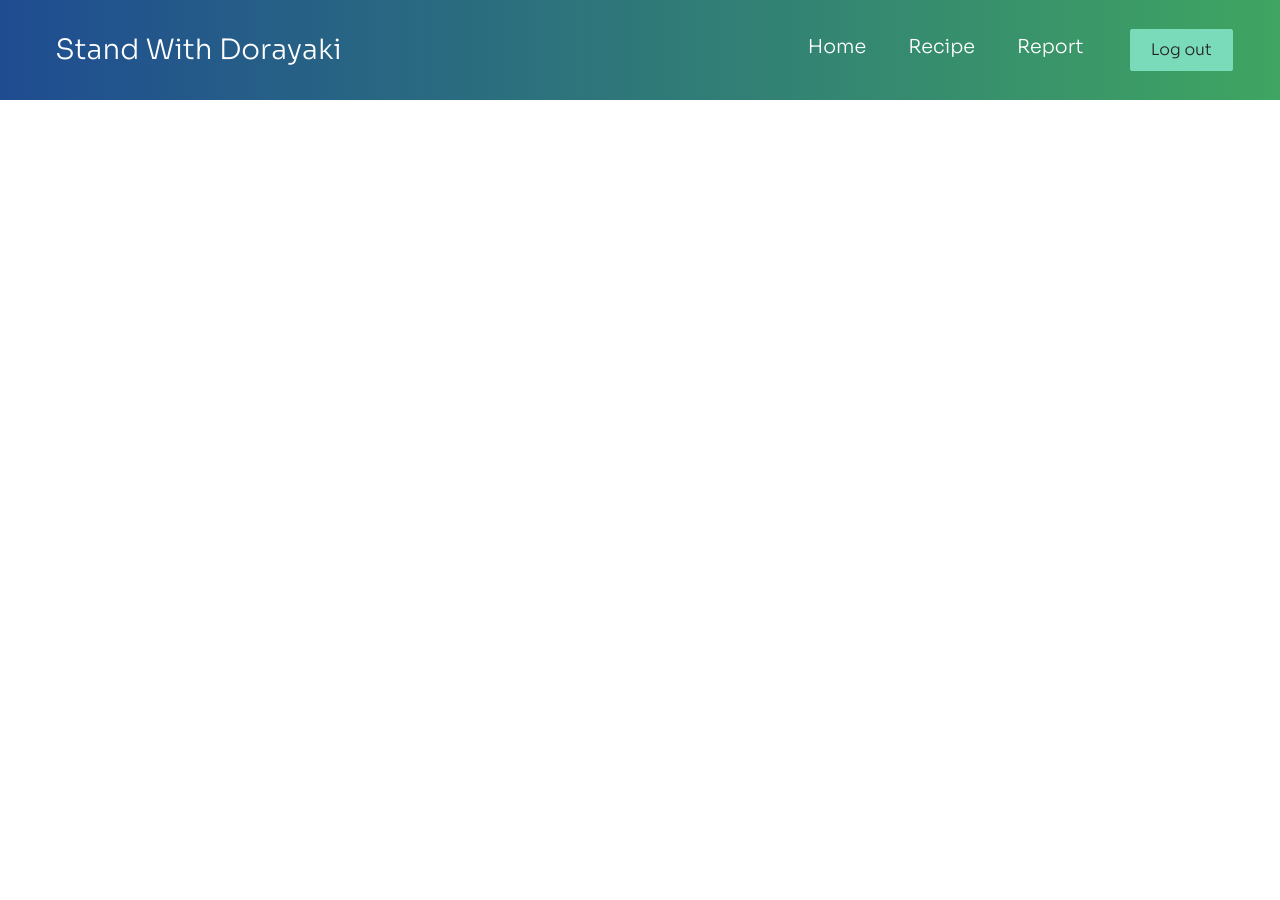
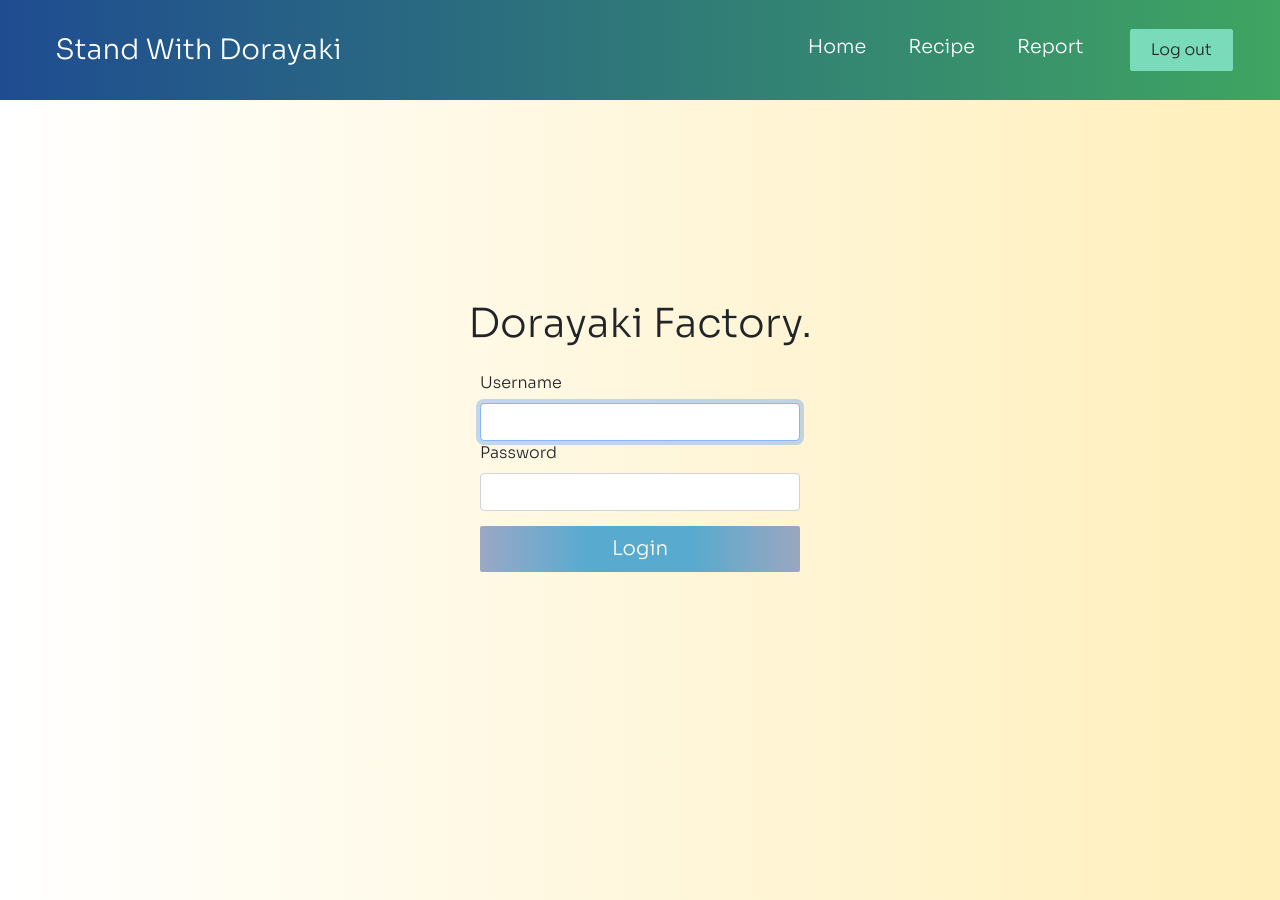
Before and after one commit to mfikrin/Dorayaki-Factory-Client, a React (Create React App) app: page /login in a window 1280 px wide. Before the commit the page ends 800 px from the top, so only its background shows below. Built offline with nearby package versions, Linux system fonts and the light colour scheme; a web font is replaced by a local one.

Commit message:
add jwt based login

```diff
--- a/src/App.js
+++ b/src/App.js
@@ -1,12 +1,14 @@
 import './App.css';
 import { BrowserRouter as Router, Switch, Route} from "react-router-dom";
 import Navbar from './components/Navbar/Navbar';
-import Home from './Pages/Home'
-import Recipe from './Pages/Recipe'
-import Report from './Pages/Report'
+import Home from './pages/Home'
+import Recipe from './pages/Recipe'
+import Report from './pages/Report'
 import Cards from './components/Cards';
+import Login from './pages/Login';
+import Auth from './Auth';
 
-
+// Pindahin Navbar nya nanti perpage aja rendernya
 function App() {
   return (
     <>
@@ -18,6 +20,7 @@ function App() {
           <Route path='/' exact component={Home} />
           <Route path='/recipe' component={Recipe} />
           <Route path='/report' component={Report} />
+          <Route path='/login' exact component={Login} />
 
           </Switch>
       </Router>
--- /dev/null
+++ b/src/Auth.js
@@ -0,0 +1,10 @@
+class Auth{
+    logout(){
+        localStorage.removeItem("user");
+    }
+    getUser(){
+        return JSON.parse(localStorage.getItem('user'));
+    }
+}
+
+export default new Auth();
--- /dev/null
+++ b/src/Pages/Login.css
@@ -0,0 +1,36 @@
+@media all and (min-width: 320px) {
+    .Login {
+      padding: 200px 0;
+
+    }
+
+    .Login form {
+      margin: 0 auto;
+      max-width: 320px;
+    }
+
+    .Login Button{
+        width: 320px;
+        margin-top: 15px;
+        background: #667db6;  /* fallback for old browsers */
+        background: -webkit-linear-gradient(to right, #667db6, #0082c8, #0082c8, #667db6);  /* Chrome 10-25, Safari 5.1-6 */
+        background: linear-gradient(to right, #667db6, #0082c8, #0082c8, #667db6); /* W3C, IE 10+/ Edge, Firefox 16+, Chrome 26+, Opera 12+, Safari 7+ */
+
+    }
+    .Login #title{
+        padding-bottom: 15px;
+    }
+
+    .Body{
+        background: #FFEFBA;
+        background: -webkit-linear-gradient(to right, #FFFFFF, #FFEFBA);
+        background: linear-gradient(to right, #FFFFFF, #FFEFBA);
+
+        /* padding: 175px 0; */
+        overflow-y: hidden;
+        height: 100%;
+    }
+    html, body, #root{
+        height: 100%;
+      }
+  }
--- /dev/null
+++ b/src/Pages/Login.js
@@ -0,0 +1,79 @@
+import React, { useState } from "react";
+import Form from "react-bootstrap/Form";
+import { Link, useHistory, useLocation } from 'react-router-dom';
+import Button from "react-bootstrap/Button";
+import "./Login.css";
+import Auth from "../Auth";
+
+function Login() {
+  const [username, setUsername] = useState("");
+  const [password, setPassword] = useState("");
+  const [errorMessage, setErrorMessage] = useState("");
+  const history = useHistory();
+  const location = useLocation();
+  const { from } = location.state || { from: { pathname: '/' } };
+
+  function validateForm() {
+    return username.length > 0 && password.length > 0;
+  }
+
+  const handleSubmit = async event => {
+        event.preventDefault();
+        try{
+          const body = {username,password};
+          await fetch("http://localhost:5000/login", {
+            method: "POST",
+            headers: { "Content-Type": "application/json" },
+            body: JSON.stringify(body)
+          }).then(response => response.json().then(data => {
+            if(data.accToken == undefined){
+              setErrorMessage("Invalid Login");
+
+            }
+            else{
+              localStorage.setItem("user",JSON.stringify(data))
+              // console.log(JSON.stringify(data));
+              history.replace(from);
+              // console.log(Auth.getUser());
+            }
+          }));
+
+        }
+        catch(err){
+          console.error(err.message);
+        }
+};
+
+  return (
+    <div className ="Body">
+    <div className="Login">
+      <h1 className="text-center" id="title">Dorayaki Factory.</h1>
+      <Form onSubmit={handleSubmit}>
+        <Form.Group size="lg" controlId="username">
+          <Form.Label>Username</Form.Label>
+          <Form.Control
+            autoFocus
+            type="username"
+            value={username}
+            onChange={(e) => setUsername(e.target.value)}
+          />
+        </Form.Group>
+        <Form.Group size="lg" controlId="password">
+          <Form.Label>Password</Form.Label>
+          <Form.Control
+            type="password"
+            value={password}
+            onChange={(e) => setPassword(e.target.value)}
+          />
+        </Form.Group>
+        <Button block size="lg" type="submit" disabled={!validateForm()}>
+          Login
+        </Button>
+        {errorMessage && <div className="error"> {errorMessage} </div>}
+      </Form>
+    </div>
+    </div>
+  );
+}
+
+export default Login;
```
